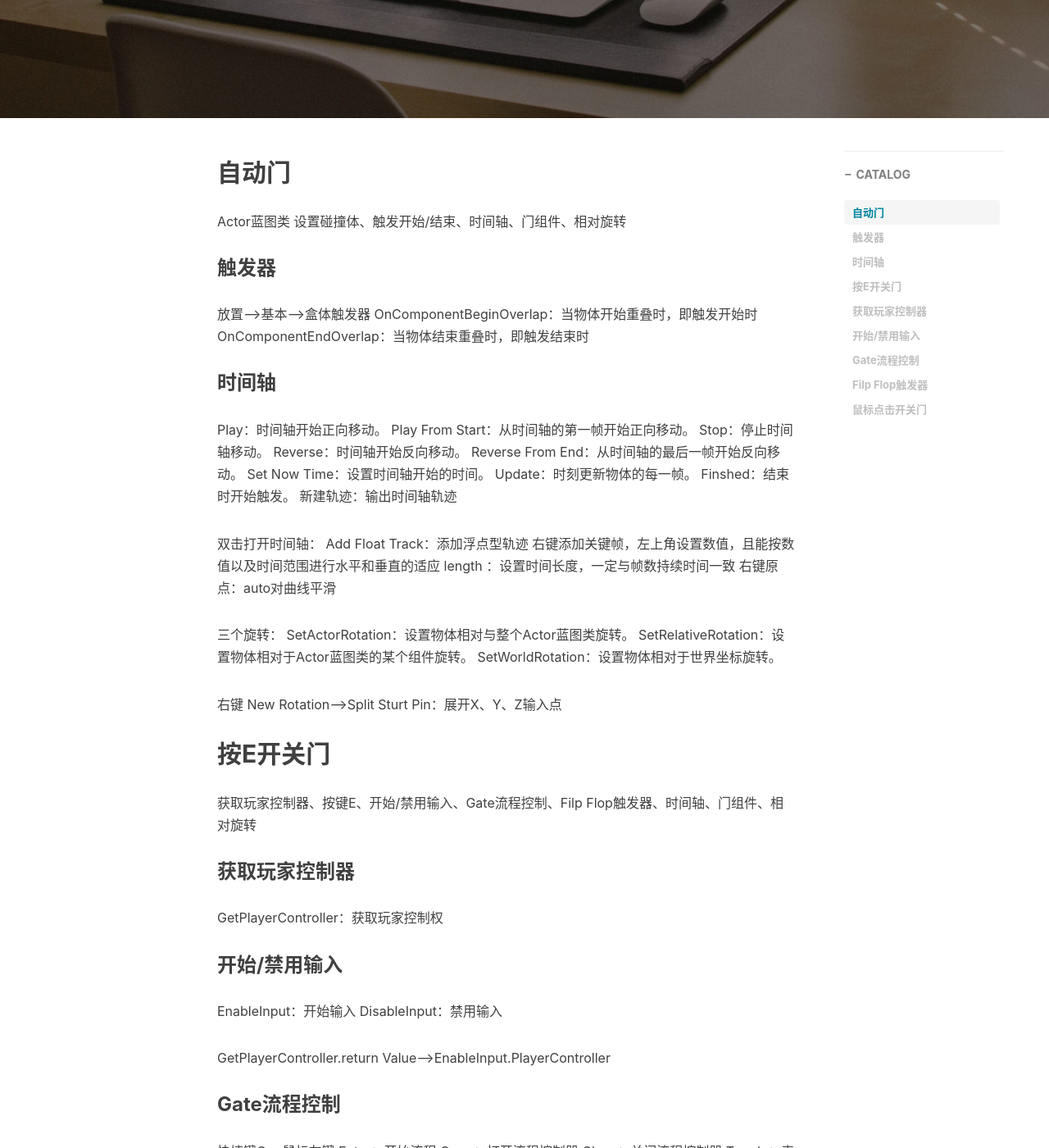
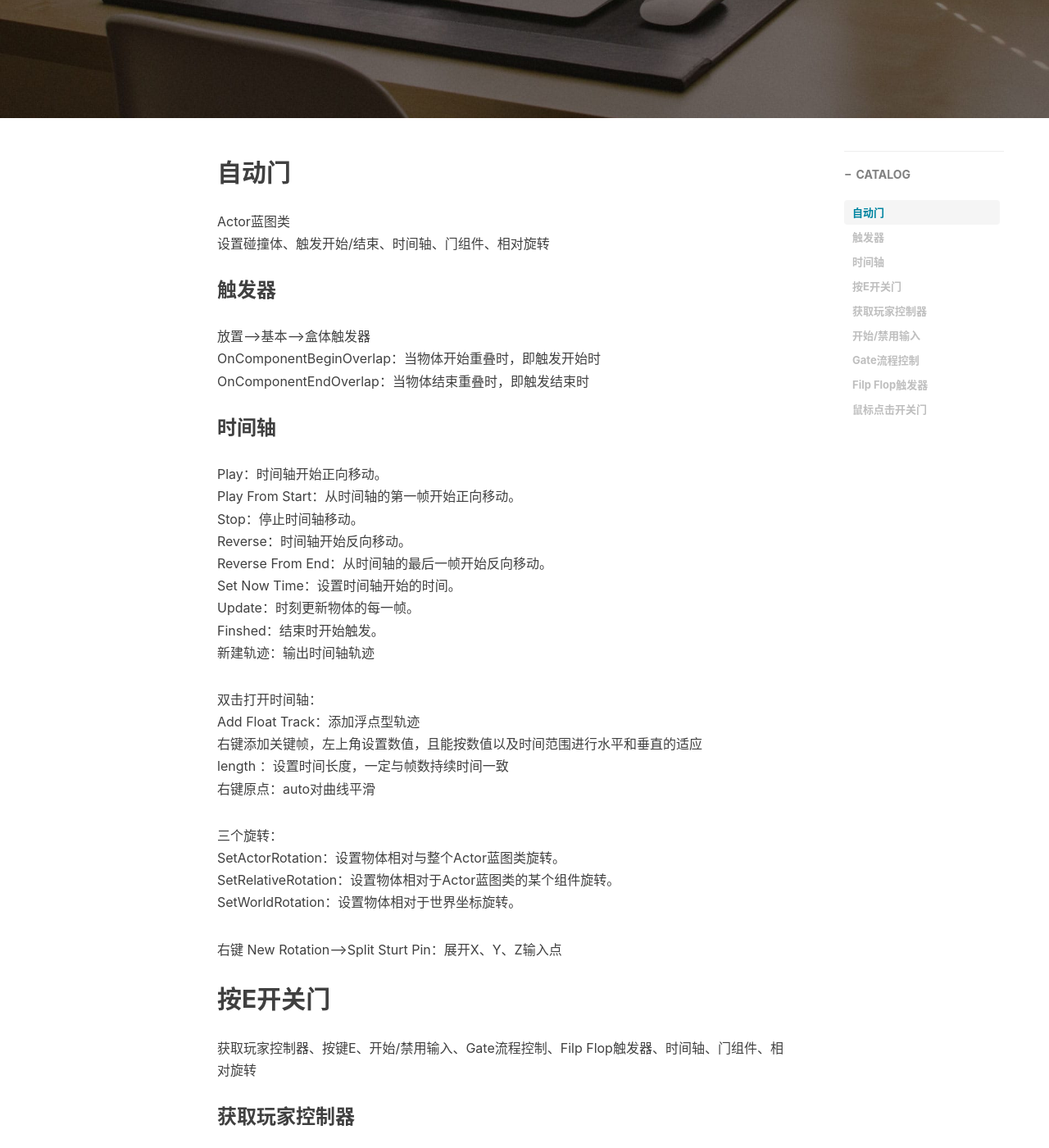
Before and after one commit to AIaimuti/aiaimuti.github.io, a Jekyll site: the page built from _posts/2020-4-12-Blueprint.md, in a window 1280 px wide and 1400 px high, scrolled down 379 px. Shown: the whole window at 82% size. Built offline with Jekyll 4.4.1, drawn with Linux system fonts in a browser that asks for light colours; nearby versions of some CDN libraries; comment, search, counter and statistics services are not loaded; some of the changed text lies outside the part shown.

Commit message:
Update 2020-4-12-Blueprint.md

```diff
--- a/_posts/2020-4-12-Blueprint.md
+++ b/_posts/2020-4-12-Blueprint.md
@@ -12,33 +12,33 @@ tags:
 
 
 ## 自动门
-Actor蓝图类
+Actor蓝图类<br>
 设置碰撞体、触发开始/结束、时间轴、门组件、相对旋转
 ### 触发器
-放置-->基本-->盒体触发器
-OnComponentBeginOverlap：当物体开始重叠时，即触发开始时
+放置-->基本-->盒体触发器<br>
+OnComponentBeginOverlap：当物体开始重叠时，即触发开始时<br>
 OnComponentEndOverlap：当物体结束重叠时，即触发结束时
 
 ### 时间轴
-Play：时间轴开始正向移动。
-Play From Start：从时间轴的第一帧开始正向移动。
-Stop：停止时间轴移动。
-Reverse：时间轴开始反向移动。
-Reverse From End：从时间轴的最后一帧开始反向移动。
-Set Now Time：设置时间轴开始的时间。
-Update：时刻更新物体的每一帧。
-Finshed：结束时开始触发。
+Play：时间轴开始正向移动。<br>
+Play From Start：从时间轴的第一帧开始正向移动。<br>
+Stop：停止时间轴移动。<br>
+Reverse：时间轴开始反向移动。<br>
+Reverse From End：从时间轴的最后一帧开始反向移动。<br>
+Set Now Time：设置时间轴开始的时间。<br>
+Update：时刻更新物体的每一帧。<br>
+Finshed：结束时开始触发。<br>
 新建轨迹：输出时间轴轨迹
 
-双击打开时间轴：
-Add Float Track：添加浮点型轨迹
-右键添加关键帧，左上角设置数值，且能按数值以及时间范围进行水平和垂直的适应
-length ：设置时间长度，一定与帧数持续时间一致
+双击打开时间轴：<br>
+Add Float Track：添加浮点型轨迹<br>
+右键添加关键帧，左上角设置数值，且能按数值以及时间范围进行水平和垂直的适应<br>
+length ：设置时间长度，一定与帧数持续时间一致<br>
 右键原点：auto对曲线平滑
 
-三个旋转：
-SetActorRotation：设置物体相对与整个Actor蓝图类旋转。
-SetRelativeRotation：设置物体相对于Actor蓝图类的某个组件旋转。
+三个旋转：<br>
+SetActorRotation：设置物体相对与整个Actor蓝图类旋转。<br>
+SetRelativeRotation：设置物体相对于Actor蓝图类的某个组件旋转。<br>
 SetWorldRotation：设置物体相对于世界坐标旋转。
 
 右键 New Rotation-->Split Sturt Pin：展开X、Y、Z输入点
```
Also changed, not shown: other parts of _posts/2020-4-12-Blueprint.md (+7 -7 lines).
